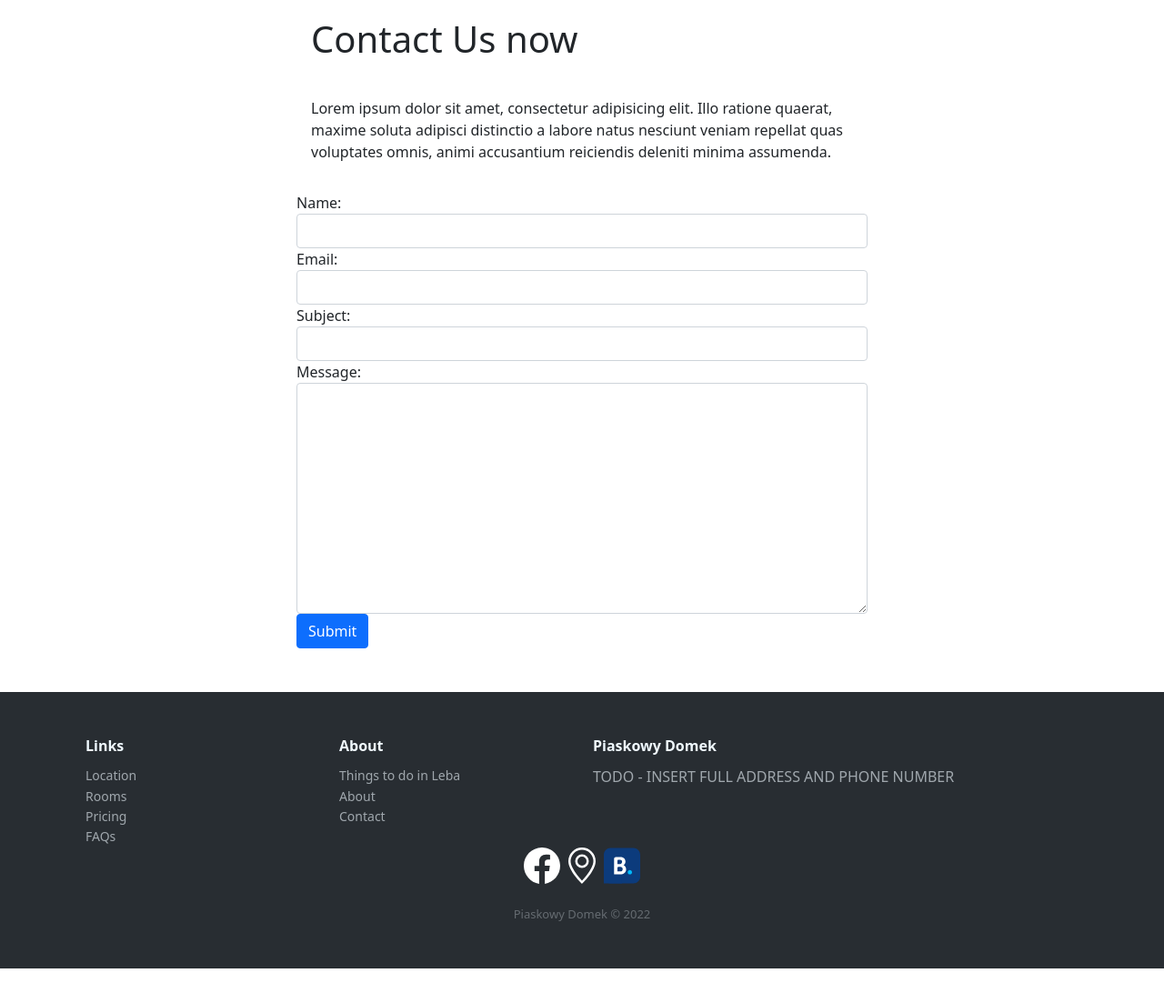
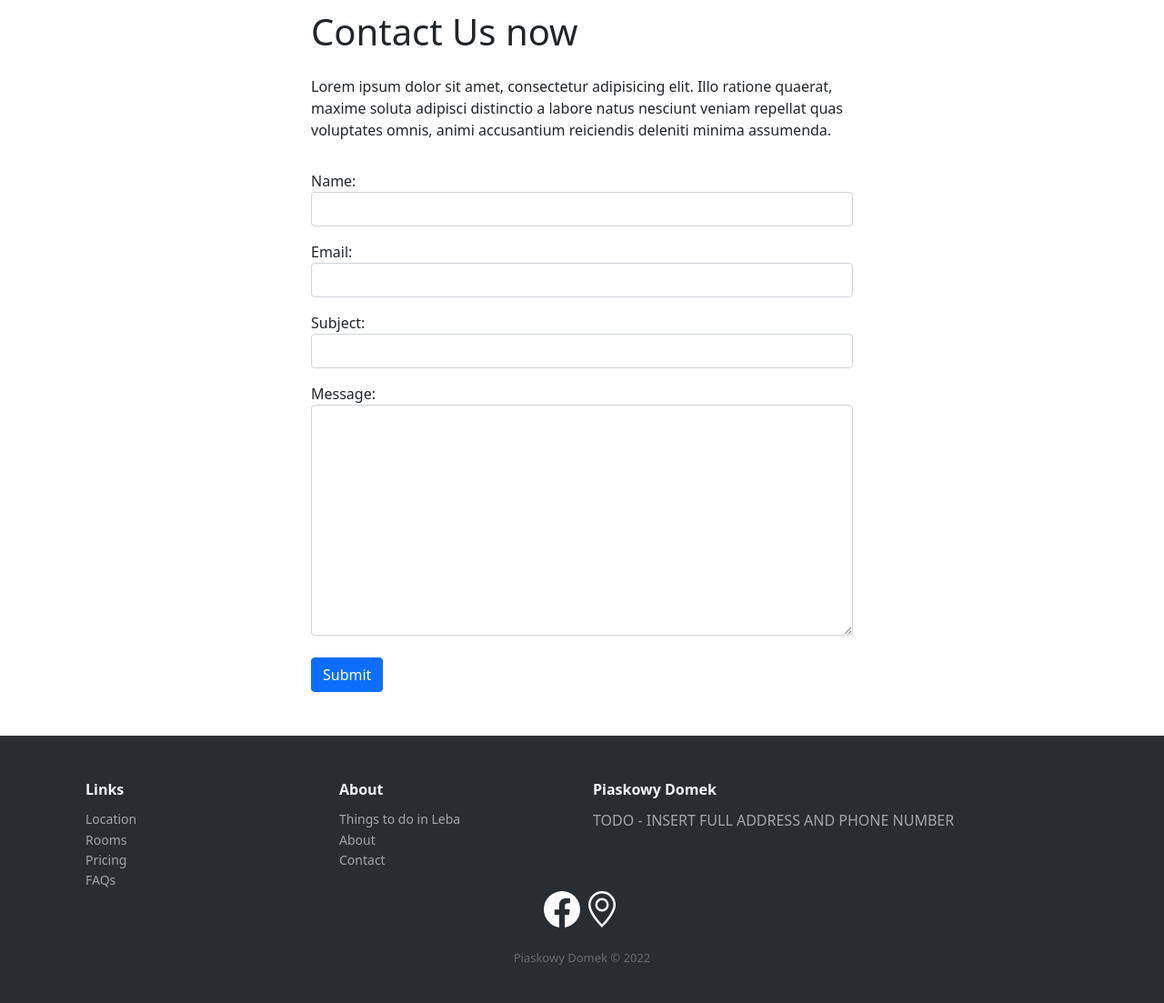
Before and after one commit to Antoni051/piaskowy-domek, a website built with webpack: page contact.html in a window 1280 px wide. Shown: the part 117-1220 px from the top of the page at 91% size. Before the commit the page ends 1182 px from the top, so only its background shows below. Built offline with nearby package versions, Linux system fonts and the light colour scheme.

Commit message:
contact page and links

```diff
--- a/components/footer.js
+++ b/components/footer.js
@@ -29,7 +29,7 @@ class Footer extends HTMLElement{
                             <ul>
                                 <li><a data-localize="footer.things-leba" href="#">Things to do in Leba</a></li>
                                 <li><a data-localize="header.about" href="#">About</a></li>
-                                <li><a data-localize="header.contact" href="#">Contact</a></li>
+                                <li><a data-localize="header.contact" href="contact.html">Contact</a></li>
                             </ul>
                         </div>
                         <div class="col-md-6 item text">
@@ -40,7 +40,6 @@ class Footer extends HTMLElement{
                         <div class="col item social">
                             <a href="#"><img src="../assets/facebook-social.svg" alt="facebook" ></a>
                             <a href="#"><img src="../assets/map-icon-social.svg" alt="google-maps" ></a>
-                            <a href="#"><img src="../assets/booking-com-social-icon.svg" alt="booking.com"></a>
                             </svg>
                         </div>
                     </div>
@@ -50,7 +49,7 @@ class Footer extends HTMLElement{
         </div>
 
         `;
-        $("[data-localize]").localize("langs/lang", {language: "pl"})
+        //        $("[data-localize]").localize("langs/lang", {language: "pl"})
     }
 
 
--- a/contact.html
+++ b/contact.html
@@ -13,7 +13,7 @@
         <link rel="stylesheet" href="./styles/footer.css">
         <link rel="stylesheet" href="./styles/css/bootstrap.min.css">
 
-        <title>Document</title>
+        <title>Piaskowy Domek</title>
     </head>
     <body>
         <div class="container-fluid px-0">
@@ -27,31 +27,31 @@
             <div class="row py-5">
                 <div class="col-12 col-md-6 mx-auto">
 
-                    <h1 class="mx-auto py-3 px-3" data-localize="contact.calltoaction" >  Contact Us now</h1>
-                    <p  class="mx-auto py-3 px-3" data-localize="contact.description" >Lorem ipsum dolor sit amet, consectetur adipisicing elit. Illo ratione quaerat, maxime soluta adipisci distinctio a labore natus nesciunt veniam repellat quas voluptates omnis, animi accusantium reiciendis deleniti minima assumenda.</p>
+                    <h1 class="mx-auto py-2 px-3" data-localize="contact.calltoaction" >  Contact Us now</h1>
+                    <p  class="mx-auto py-2 px-3" data-localize="contact.description" >Lorem ipsum dolor sit amet, consectetur adipisicing elit. Illo ratione quaerat, maxime soluta adipisci distinctio a labore natus nesciunt veniam repellat quas voluptates omnis, animi accusantium reiciendis deleniti minima assumenda.</p>
 
 
-                    <form name="contact" method="POST" data-netlify="true" data-netlify-recaptcha="true">
-                        <div class="form-group">
-                            <label for="name">Name:</label>
+                    <form class="px-3" name="contact" method="POST" data-netlify="true" data-netlify-recaptcha="true">
+                        <div class="form-group py-2">
+                            <label for="name" data-localize="contact.name" >Name:</label>
                             <input type="text" class="form-control" id="name" name="name" required>
                         </div>
-                        <div class="form-group">
+                        <div class="form-group py-2">
                             <label for="email">Email:</label>
                             <input type="email" class="form-control" id="email" name="email" required>
                         </div>
-                        <div class="form-group">
-                            <label for="subject">Subject:</label>
+                        <div class="form-group py-2">
+                            <label for="subject" data-localize="contact.subject" >Subject:</label>
                             <input type="text" class="form-control" id="subject" name="subject" required>
                         </div>
-                        <div class="form-group">
-                            <label for="message">Message:</label>
+                        <div class="form-group py-2">
+                            <label for="message" data-localize="contact.message" >Message:</label>
                             <textarea class="form-control" rows="10" id="message" name="message" required></textarea>
                         </div>
-                        <div class="form-group">
+                        <div class="form-group py-2">
                             <div data-netlify-recaptcha="true"></div>
                         </div>
-                        <button type="submit" class="btn btn-primary">Submit</button>
+                        <button type="submit" data-localize="contact.submit" class="btn btn-primary">Submit</button>
                     </form>
                 </div>
             </div>
```
Also changed, not shown: index.html (+1 -1 lines).
